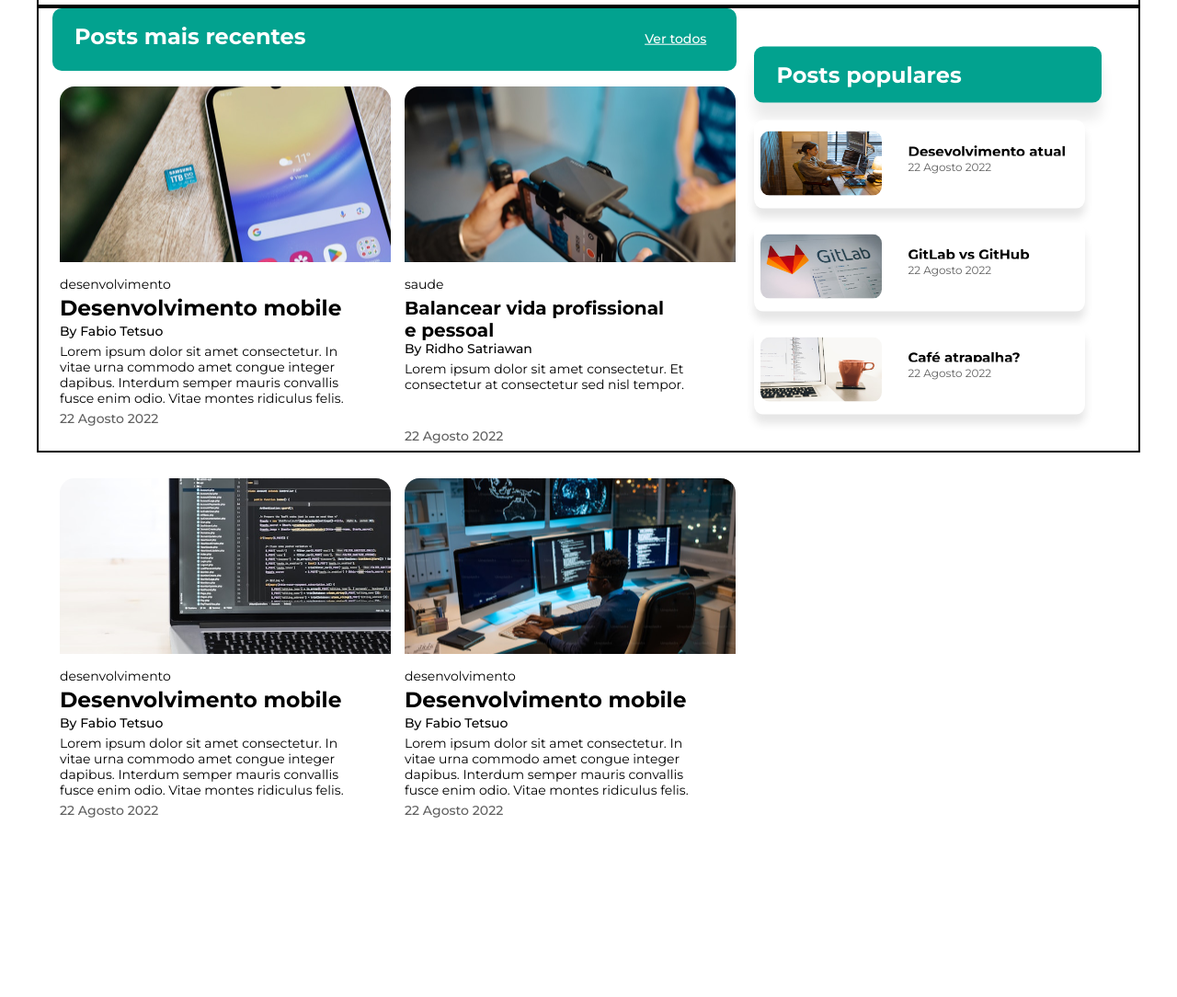
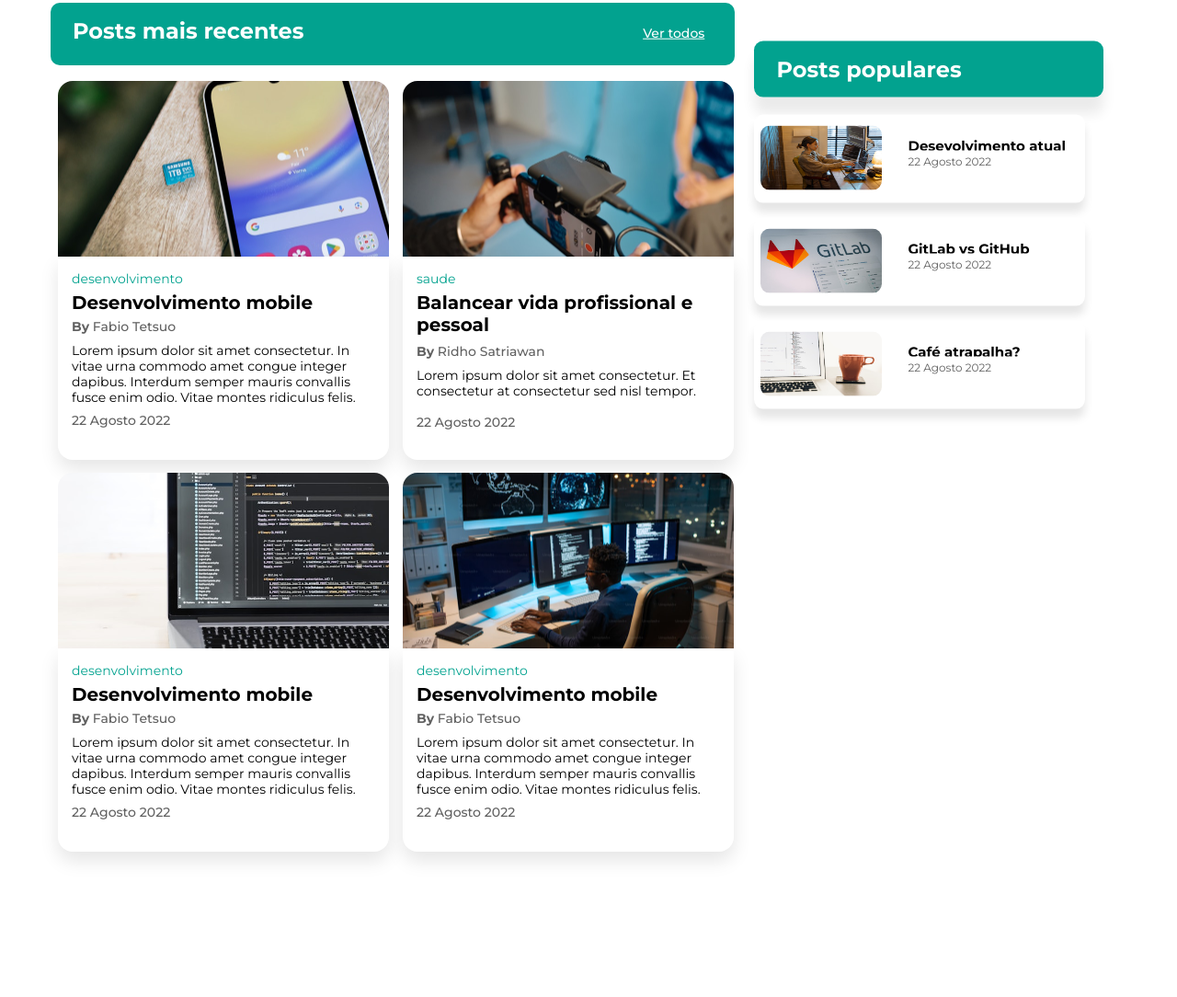
Before and after one commit to AlexandreCesar21/Blog-Dev, a plain HTML site: page index.html in a window 1280 px wide. Shown: the part 553-1637 px from the top of the page at 92% size. Before the commit the page ends 1485 px from the top, so only its background shows below. Drawn offline with Linux system fonts and the light colour scheme.

Commit message:
ultimos ajustes nos cards

```diff
--- a/index.html
+++ b/index.html
@@ -127,15 +127,17 @@
                     <div class="card1-imag">
 
                     </div>
+                    <div class="direct-texts">
+
                             <div class="card-text">
                                 <div class="text1-card">
                                     <p>desenvolvimento</p>
                                 </div>
                                 <div class="text2-card">
-                            <h3>Desenvolvimento mobile</h3>
+                                    <p>Desenvolvimento mobile</p>
                                 </div>
                                 <div class="text3-card">
-                            <p>By Fabio Tetsuo</p>
+                                    <p><b>By</b> Fabio Tetsuo</p>
                                 </div>
                                 <div class="text4-card">
                                     <p>Lorem ipsum dolor sit amet consectetur.
@@ -149,31 +151,34 @@
                                 </div>
                             </div>
                         </div>
+                    </div>
 
                 <div class="card">
                     <div class="card2-imag">
 
                     </div>
                     <div class="card-text">
+
                             <div class="text1-card">
                                 <p>saude</p>
                             </div>
-                        <div class="text2-card">
-                            <h4>Balancear vida profissional <br>e pessoal</h4>
+                            <div class="text2-card ">
+                                <p>Balancear vida profissional e <br>pessoal</p>
 
                             </div>
                             <br>
-                        <div class="text3-card">
-                            <p>By Ridho Satriawan</p>
+                            <div class="text3-card ajust-text">
+                                <p><b>By</b> Ridho Satriawan</p>
                             </div>
-                        <div class="text4-card">
+                            <div class="text4-card ajust-text">
                                 <p>Lorem ipsum dolor sit amet consectetur.
                                     Et consectetur at consectetur sed nisl tempor.
                                 </p>
                             </div>
-                        <div class="text5-card">
+                            <div class="text5-card ajust-data">
                                 <p>22 Agosto 2022</p>
                             </div>
+
                     </div>
                 </div>
 
@@ -186,10 +191,10 @@
                             <p>desenvolvimento</p>
                         </div>
                         <div class="text2-card">
-                            <h3>Desenvolvimento mobile</h3>
+                            <p>Desenvolvimento mobile</p>
                         </div>
                         <div class="text3-card">
-                            <p>By Fabio Tetsuo</p>
+                            <p><b>By</b> Fabio Tetsuo</p>
                         </div>
                         <div class="text4-card">
                             <p>Lorem ipsum dolor sit amet consectetur.
@@ -213,10 +218,10 @@
                             <p>desenvolvimento</p>
                         </div>
                         <div class="text2-card">
-                            <h3>Desenvolvimento mobile</h3>
+                            <p>Desenvolvimento mobile</p>
                         </div>
                         <div class="text3-card">
-                            <p>By Fabio Tetsuo</p>
+                            <p><b>By</b> Fabio Tetsuo</p>
                         </div>
                         <div class="text4-card">
                             <p>Lorem ipsum dolor sit amet consectetur.
@@ -231,15 +236,6 @@
                     </div>
                 </div>
             </div>
-
-
-
-
-
-
-
-
-
 
         </div>
 
@@ -323,6 +319,9 @@
         </div>
     </section>
 
+    <footer>
+
+    </footer>
 
 </body>
 </html>
--- a/style.css
+++ b/style.css
@@ -24,7 +24,6 @@ header {
     box-sizing: border-box; /* Inclui o padding no cálculo do tamanho total */
     display: grid;
     grid-auto-flow: column;
-    border: 2px solid black;
 }
 
 .img-cidade {
@@ -263,7 +262,10 @@ header {
     border-radius: 0px 0px 16px 16px;
     opacity: 0px;
     color: #000000;
+    box-shadow: 0px 10px 20px 0px #0000001A;
+
 }
+
 
 .text1-card{
     margin-bottom: 15px;
@@ -279,11 +281,13 @@ header {
     text-align: left;
     text-underline-position: from-font;
     text-decoration-skip-ink: none;
+    color: #02A28F;
+    margin-left: 15px;
 
 }
 
 .text2-card {
-    margin-bottom: 5px;
+    margin-bottom: 6px;
     width: 328px;
     height: 24px;
     gap: 0px;
@@ -297,11 +301,12 @@ header {
     text-decoration-skip-ink: none;
     white-space: nowrap;
     text-overflow: ellipsis;
+    margin-left: 15px;
 
 }
 
 .text3-card {
-    margin-bottom: 5px;
+   margin-bottom: 4px;
     width: 140px;
     height: 17px;
     gap: 0px;
@@ -320,12 +325,13 @@ header {
     text-align: left;
     text-underline-position: from-font;
     text-decoration-skip-ink: none;
-
-
+    color: #616161;
+    margin-left: 15px;
+    padding-bottom: 5px;
 }
 
 .text4-card {
-   margin-bottom: 5px;
+    margin-bottom: 8px;
     width: 328px;
     height: 68px;
     gap: 0px;
@@ -338,6 +344,7 @@ header {
     text-underline-position: from-font;
     text-decoration-skip-ink: none;
     color: #000000;
+    margin-left: 15px;
 
 }
 
@@ -354,13 +361,25 @@ header {
     text-underline-position: from-font;
     text-decoration-skip-ink: none;
     color: #616161;
+    margin-left: 15px;
 
 }
 
 
+.ajust-text {
+    position: relative;
+    bottom: -8px;
+}
 
+.ajust-data {
+    margin-top: -17px;
+}
 
+/*---------------------------------------------------------------------------------------------------------------------------------------------------------*/
 
+footer {
+    padding-bottom: 600px;
+}
 
 
 
```
Lines whose indentation alone changed are shown as unchanged.
